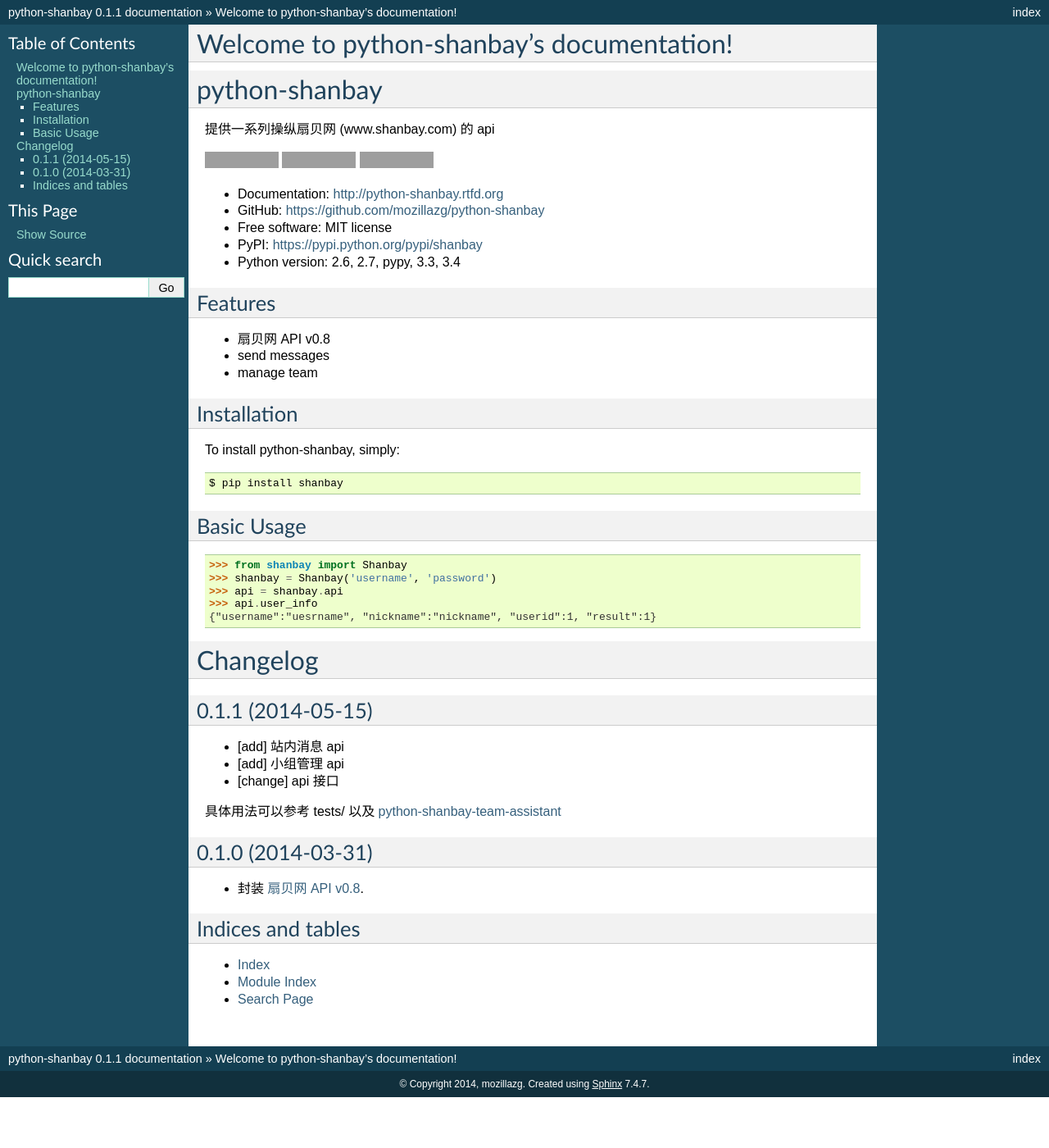
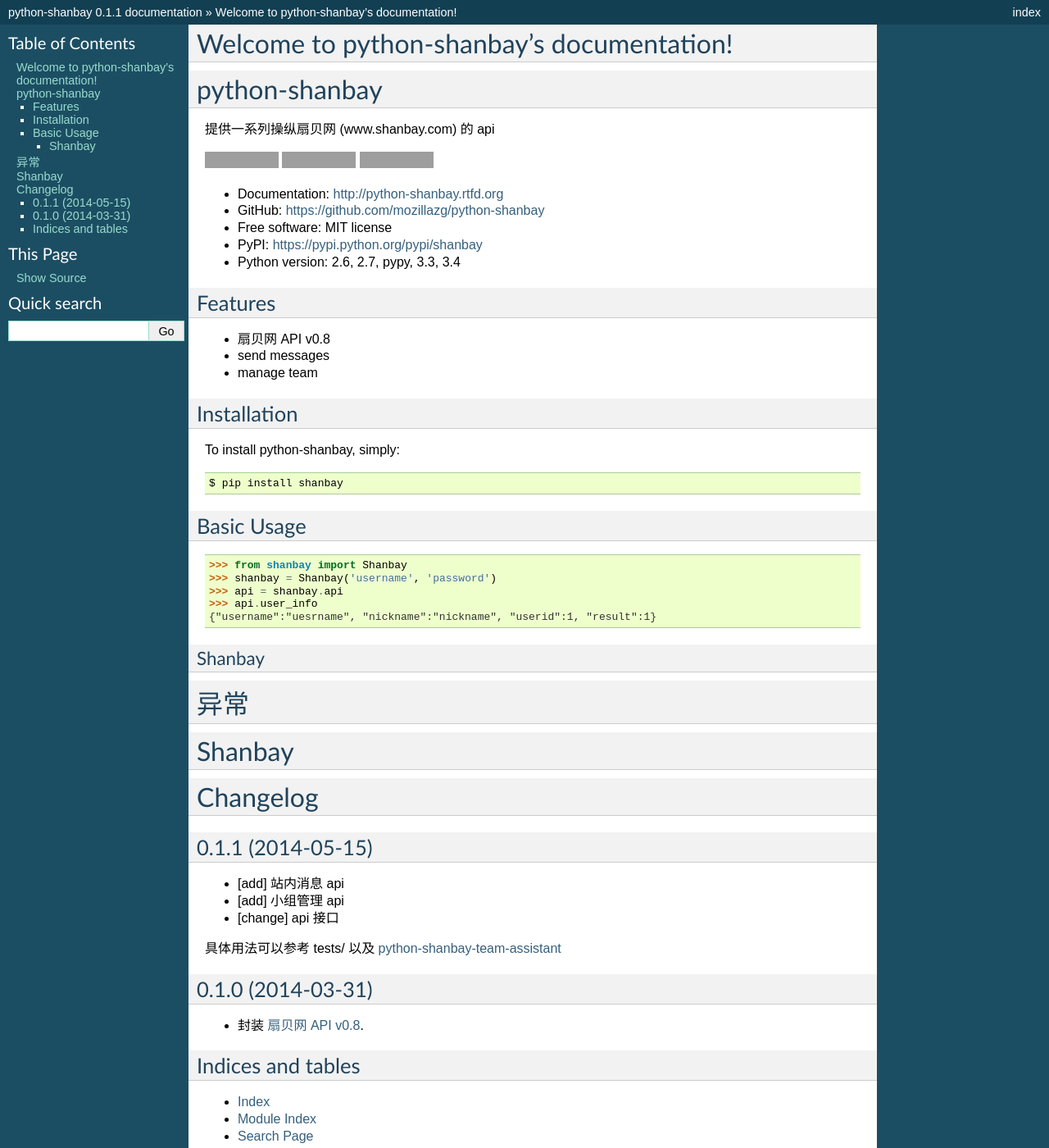
Before and after one commit to mozillazg/python-shanbay, a Sphinx documentation site: the page built from docs/index.rst, in a window 1280 px wide and 1400 px high. Shown: the whole window at 82% size. Built offline with Sphinx 7.4.7, drawn with Linux system fonts in a browser that asks for light colours; grey boxes are pictures that could not be loaded.

Commit message:
update docs

```diff
--- a/docs/index.rst
+++ b/docs/index.rst
@@ -3,6 +3,13 @@
 ==========================================
 
 .. include:: ../README.rst
+
+.. include:: ./shanbay.rst
+
+.. include:: ./message.rst
+
+.. include:: ./team.rst
+
 
 
 .. include:: ../CHANGELOG.rst
--- /dev/null
+++ b/docs/shanbay.rst
@@ -0,0 +1,11 @@
+=========
+Shanbay
+=========
+
+
+异常
+=====
+
+
+Shanbay
+========
```
Also changed, not shown: docs/api.rst (added), docs/message.rst (added), docs/team.rst (added).
